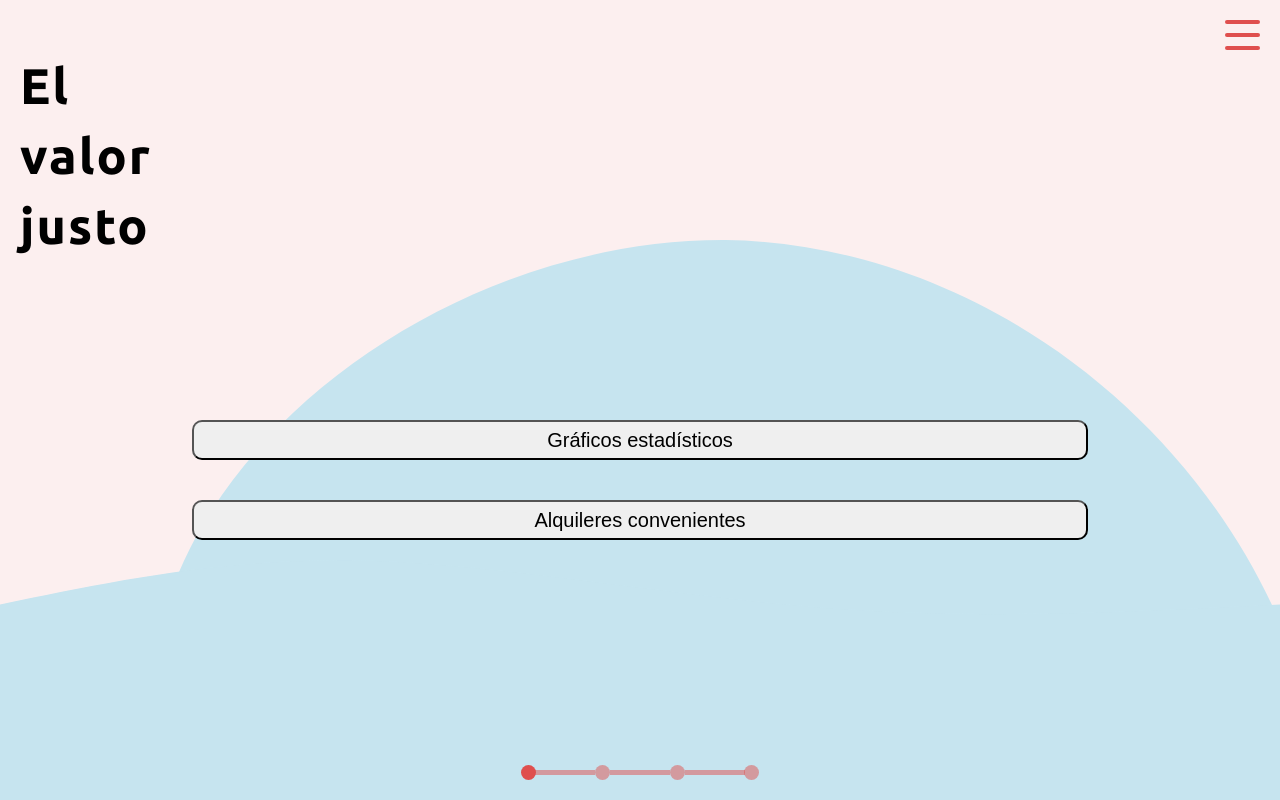
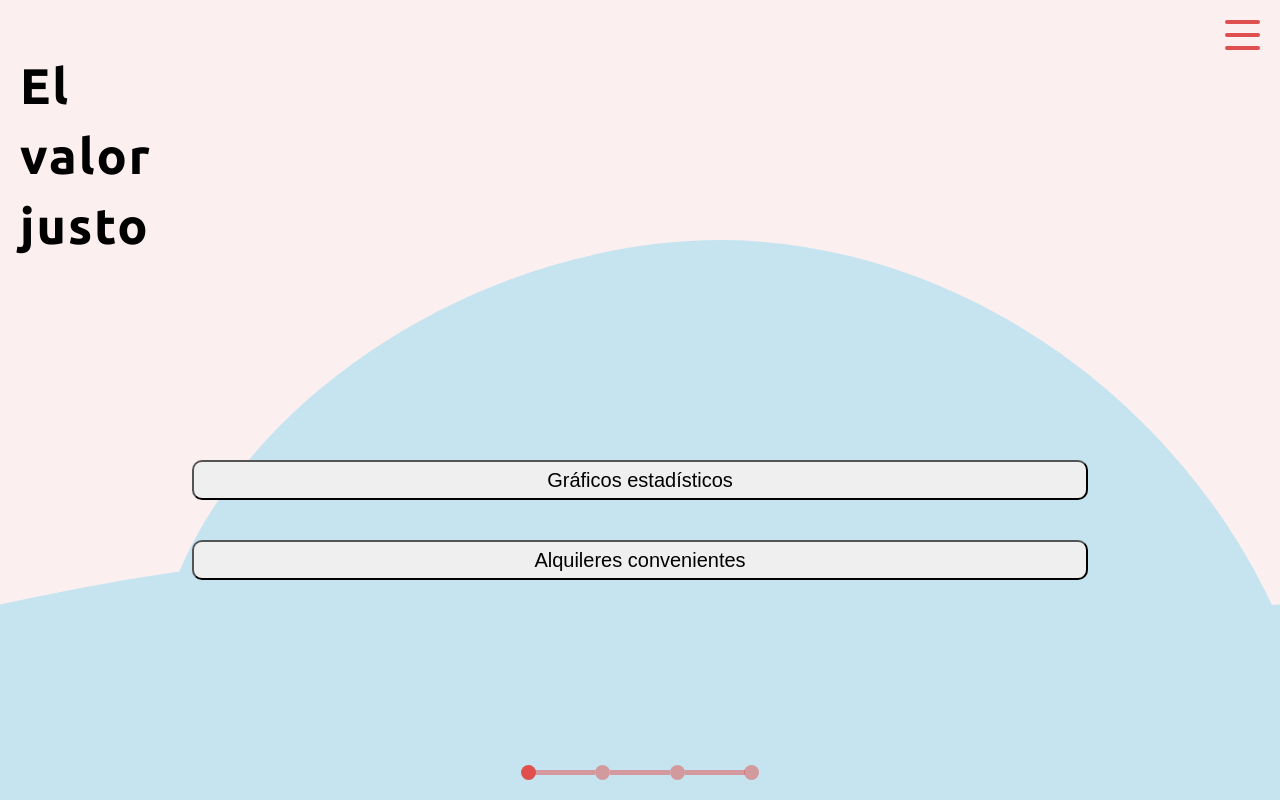
Before and after one commit to MarcosMartilotta/fairPrice, a React (Vite) app: page / in a window 1280 px wide. Shown: the top 800 px of the page. Built offline with nearby package versions, Linux system fonts and the light colour scheme.

Commit message:
Acomodando layout de home

```diff
--- a/src/styled-components/syledHome.js
+++ b/src/styled-components/syledHome.js
@@ -26,7 +26,7 @@ export const StyledHome = styled.section`
     line-height: 7rem;
   }
   .questions {
-    padding-top: 10rem;
+    padding-top: 14rem;
     display: grid;
     gap: 4rem;
     grid-template-columns: 1fr;
```
